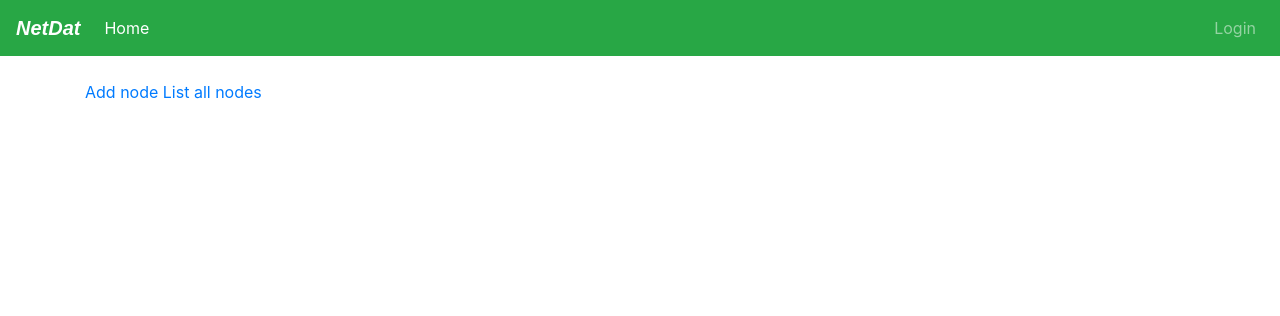
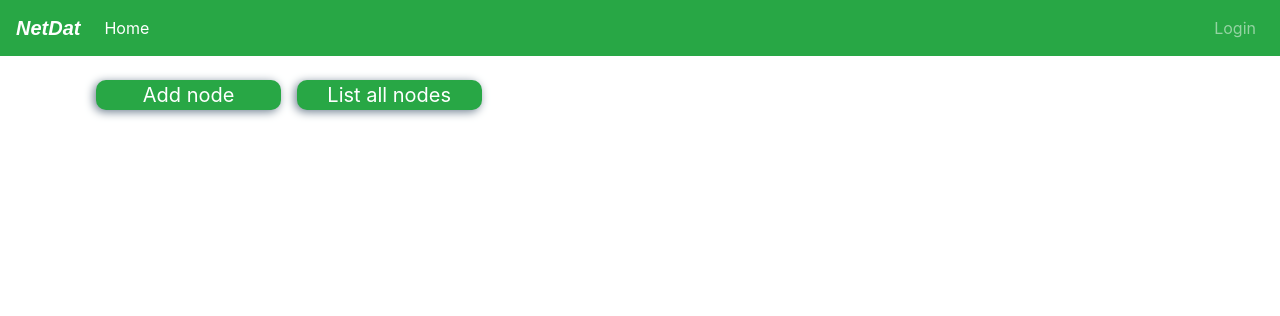
Before and after one commit to shadowlaw/Version_Manager, a Python web app: template main_server_pkg/app/templates/dash.html in a window 1280 px wide. Shown: the top 316 px of the page. Run offline with Jinja, Linux system fonts and the light colour scheme; the template is opened without the code that fills it, so the values that code supplies are empty; some libraries are stand-ins or nearby versions.

Commit message:
fixes to dashboard button control panel

```diff
--- a/main_server_pkg/app/static/css/app.css
+++ b/main_server_pkg/app/static/css/app.css
@@ -9,3 +9,22 @@ body {
     font-style: italic;
     font-size: 20px;
 }
+
+.button{
+    margin-left: 1%;
+    width: 140px;
+    text-align: center;
+    background: #28a745;
+    border-radius: 10px;
+    color: white;
+    font-size: 20px;
+    box-shadow: -2px 2px 10px slategrey;
+}
+
+.button:active{
+    box-shadow: 0px 0px 0px white;
+}
+
+.option-container{
+    margin-bottom: 1%;
+}
--- a/main_server_pkg/app/static/js/dash.js
+++ b/main_server_pkg/app/static/js/dash.js
@@ -6,12 +6,17 @@ function add(){
         url: "add_node",
         method: "POST"
     }).done(function(response){
-        $("#auth_code_result")[0].innerHTML = `New Authentication Key: ${response.auth_key}`;
+        $("#request-container")[0].innerHTML = `New Authentication Key: ${response.auth_key}`;
     });
 
 }
 
+
+function eventSetup(){
+    $("#add_node")[0].addEventListener("click",add);
+}
+
 function main(){
-    $("#add_node")[0].addEventListener("click",add);
+    eventSetup()
 
 }
--- a/main_server_pkg/app/templates/dash.html
+++ b/main_server_pkg/app/templates/dash.html
@@ -4,10 +4,12 @@
 {% endblock %}
 
 {% block main %}
-<a id = 'add_node' href = "#">Add node</a>
-<a id='list_all_nodes' href="#">List all nodes</a>
 
-<div id="auth_code_result"></div>
+<div class="option-container">
+    <label id='add_node' class="button col-md-2">Add node</label>
+    <label id='list_all_nodes' class="button col-md-2">List all nodes</label>
+</div>
+<div id="request-container"></div>
 {% endblock %}
 
 
```
